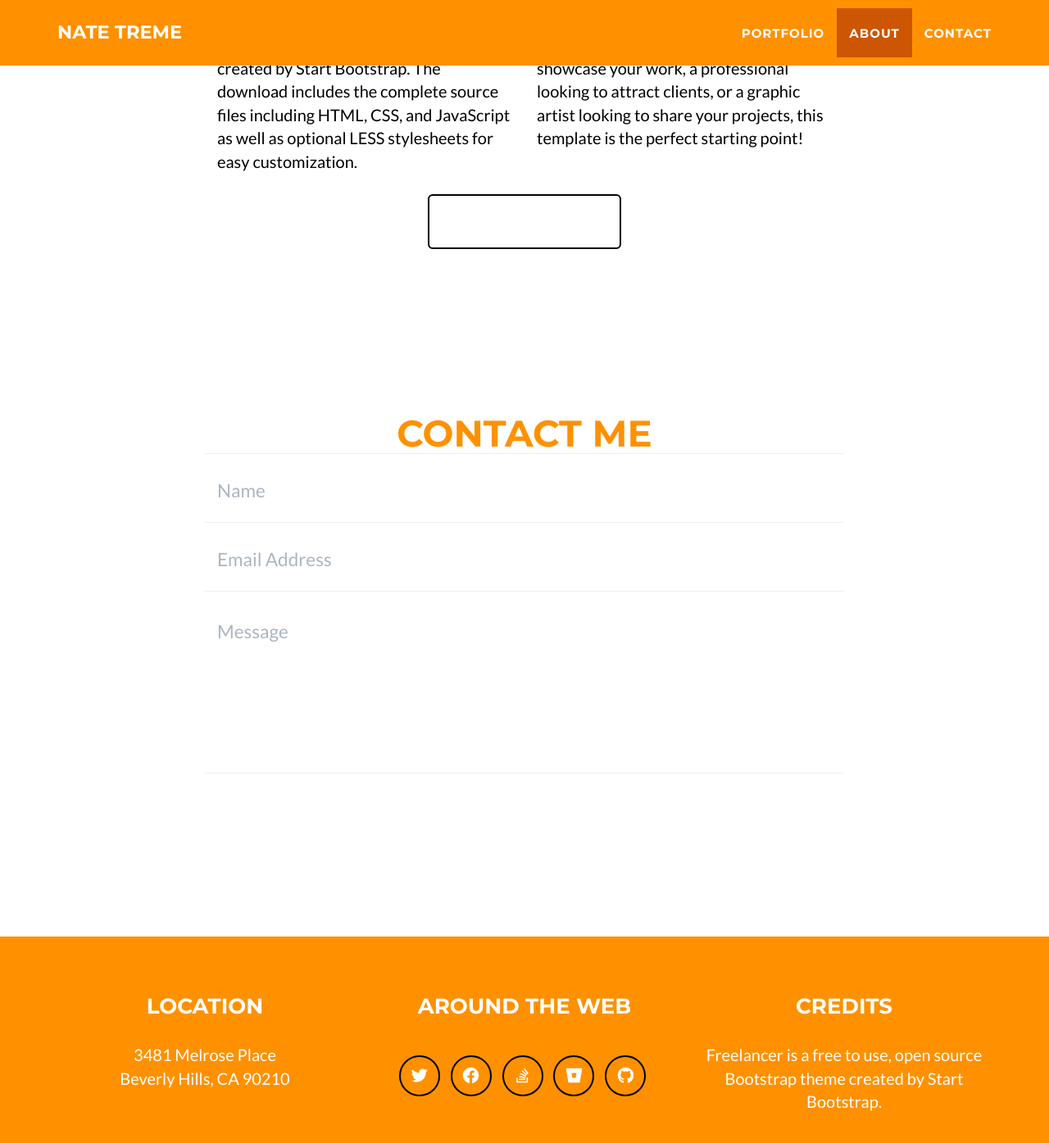
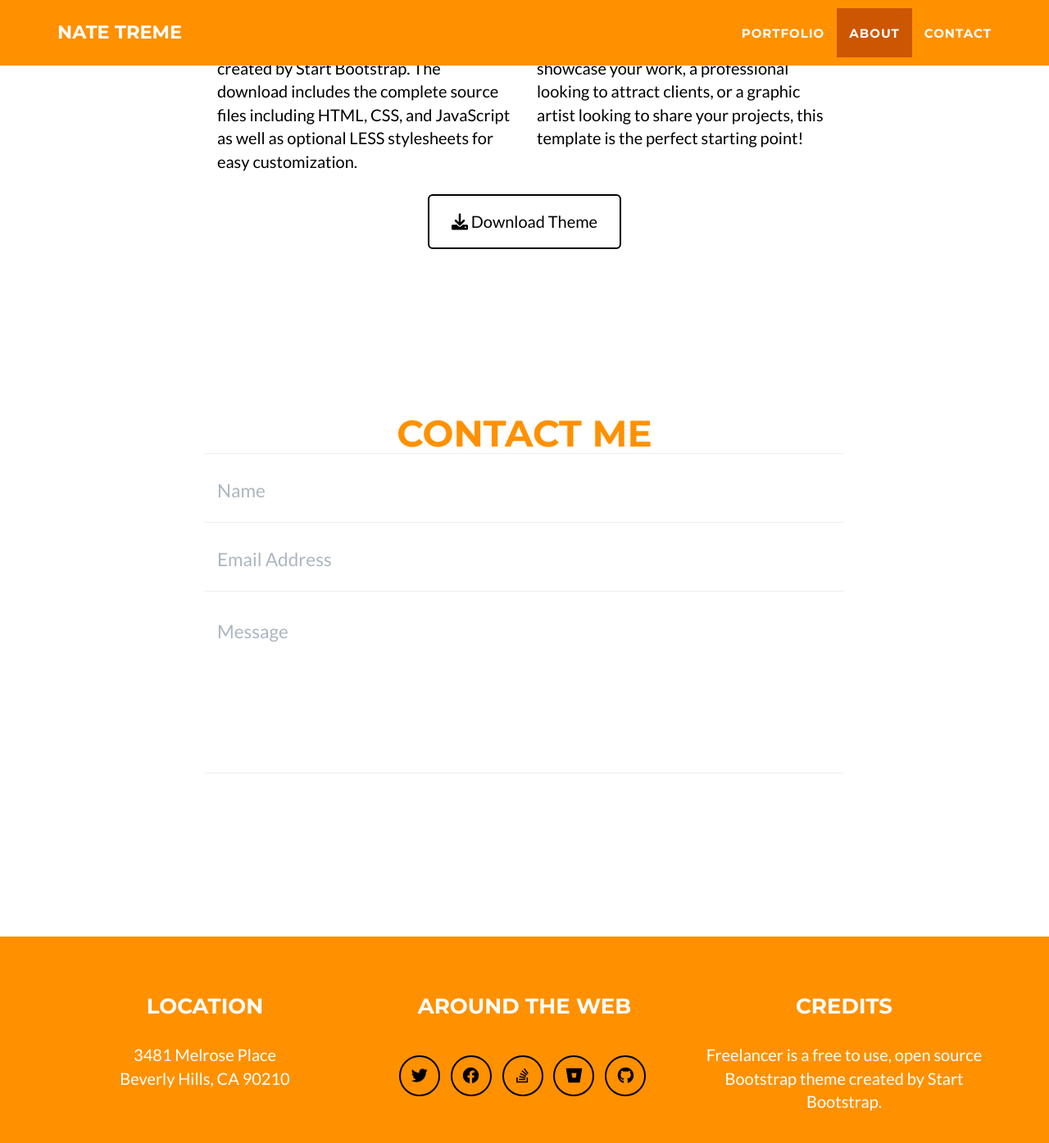
Before and after one commit to NateHPS/motion, a Jekyll site: the page built from _posts/2014-07-18-project-1.markdown, in a window 1280 px wide and 1400 px high, scrolled down 1476 px. Shown: the top 1395 px of the window at 82% size. Built offline with Jekyll 4.4.1, drawn with Linux system fonts in a browser that asks for light colours.

Commit message:
Update main.css

```diff
--- a/_includes/css/main.css
+++ b/_includes/css/main.css
@@ -283,7 +283,7 @@ section.success {
     margin-top: 15px;
     border: solid 2px #000;
     font-size: 20px;
-    color: #fff;
+    color: #000;
     background: 0 0;
     transition: all .3s ease-in-out;
 }
@@ -294,7 +294,7 @@ section.success {
 .btn-outline.active {
     border: solid 2px #000;
     color: #{{ site.color.primary }};
-    background: #fff;
+    background: #000;
 }
 
 .floating-label-form-group {
@@ -313,7 +313,7 @@ section.success {
     border: 0;
     border-radius: 0;
     font-size: 1.5em;
-    background: 0 0;
+    background: 828282;
     box-shadow: none!important;
     resize: none;
 }
```
